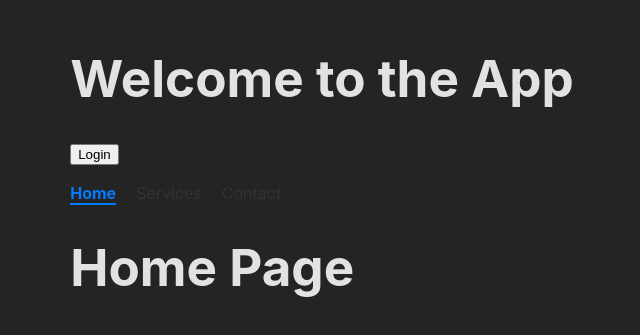
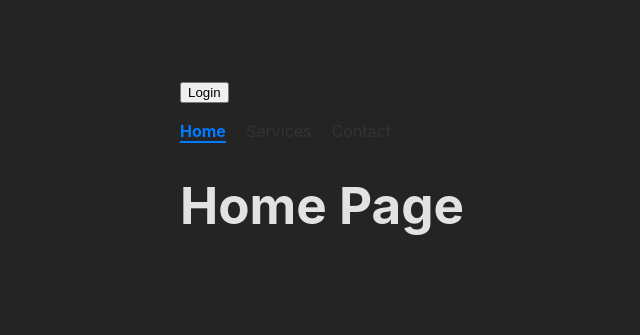
Before and after one commit to louohr/exercises-router, a React (Vite) app: page / in a window 1280 px wide. Shown: the part 227-562 px from the top of the page, without its empty margins (318-958 px from the left). Built offline with nearby package versions, Linux system fonts and the light colour scheme.

Commit message:
fix comment

```diff
--- a/src/App.tsx
+++ b/src/App.tsx
@@ -23,7 +23,6 @@ const App = () => {
 
   return (
     <div>
-      <h1>Welcome to the App</h1>
       {/* Buttons to demonstrate login and logout functionality */}
       {!isLoggedIn ? (
         <button onClick={handleLogin}>Login</button>
```
